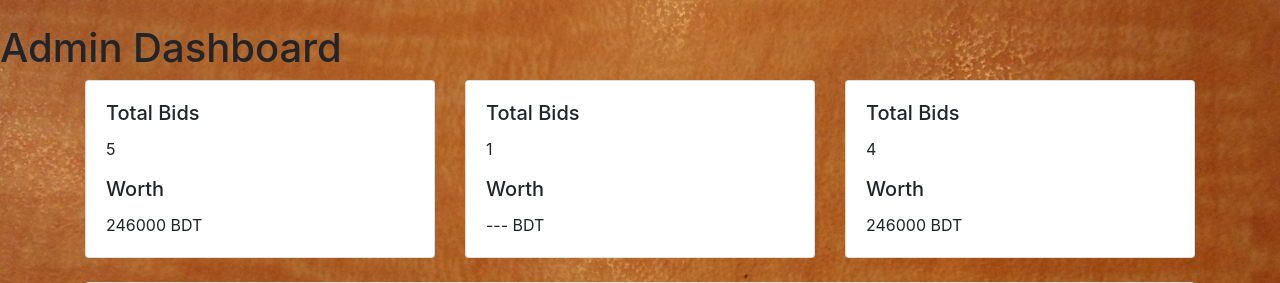
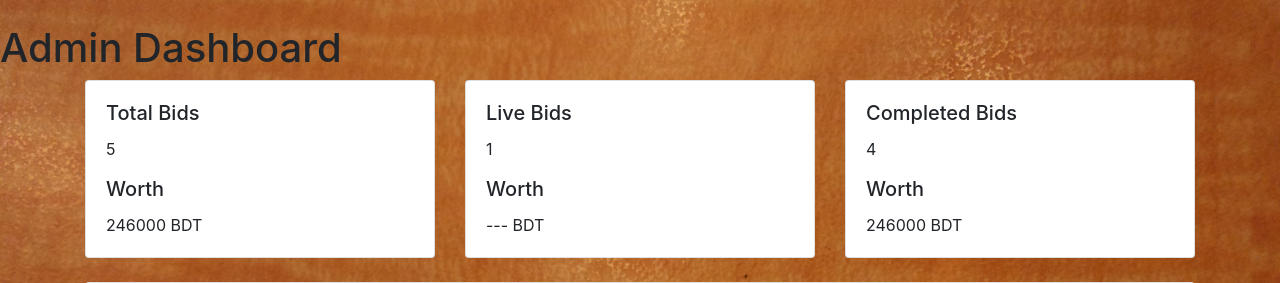
Before and after one commit to s-shifat/online-auction-app, a Django app: page /dashboard/ in a window 1280 px wide. Shown: the part 56-339 px from the top of the page. Run offline with Django 4.2, Linux system fonts and the light colour scheme; data comes from the database, SQL or seed files in the repository; some libraries are stand-ins or nearby versions.

Commit message:
fixed numerical stat labels

```diff
--- a/accounts/templates/accounts/dashboard.html
+++ b/accounts/templates/accounts/dashboard.html
@@ -6,11 +6,11 @@
 
 <div class="container">
     <div class="row">
-      {% for count, worth in numerical_stats %}
+      {% for count, worth, label in numerical_stats %}
         <div class="col">
           <div class="card">
             <div class="card-body">
-              <h5 class="card-title">Total Bids</h5>
+              <h5 class="card-title">{{label}}</h5>
               <p class="card-text">{{count}}</p>
               <h5 class="card-title">Worth</h5>
               <p class="card-text">{{worth}} BDT</p>
--- a/accounts/views.py
+++ b/accounts/views.py
@@ -225,6 +225,7 @@ def view_dashboard(request):
 
     counts = [products.count(), number_of_live_auctions, number_of_auctions_completed]
     sums = [sum_of_all_products_worth, sum_of_live_products_worth, sum_of_completed_products_worth]
+    numerical_stat_labels = ['Total Bids', 'Live Bids', 'Completed Bids']
     auction_add_counts = (
         products
             .values('date_created')
@@ -237,7 +238,7 @@ def view_dashboard(request):
         'products': products,
         'bidders': bidders,
         'today': today,
-        'numerical_stats': zip(counts, sums),
+        'numerical_stats': zip(counts, sums, numerical_stat_labels),
         'creations': creation_dates,
         'auction_add_counts': auction_add_counts
     }
```
